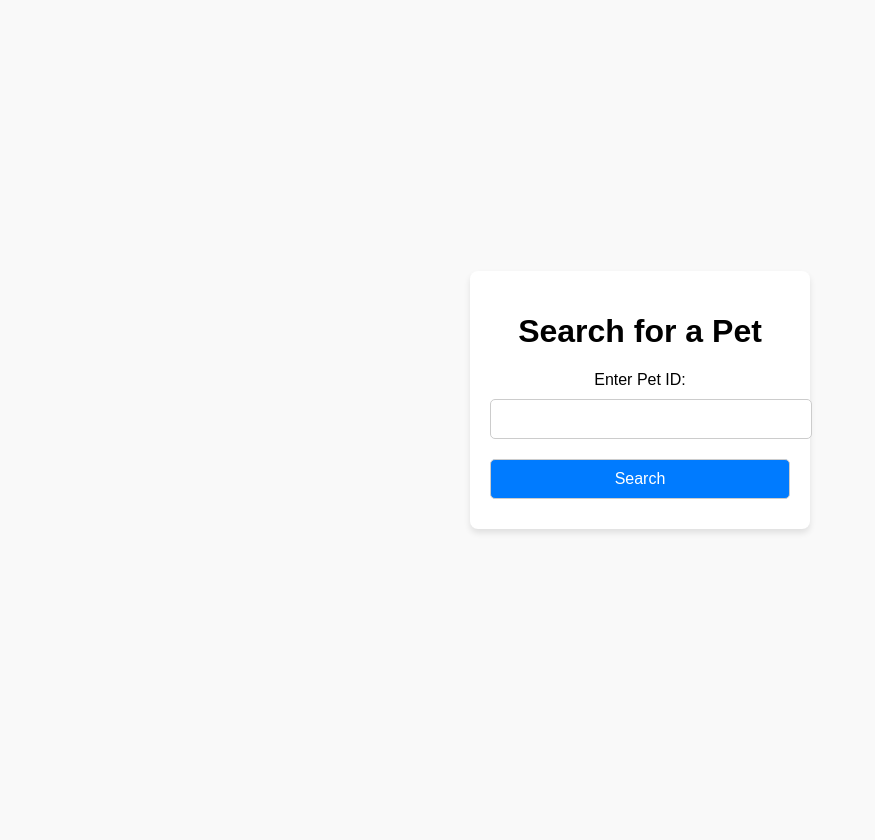
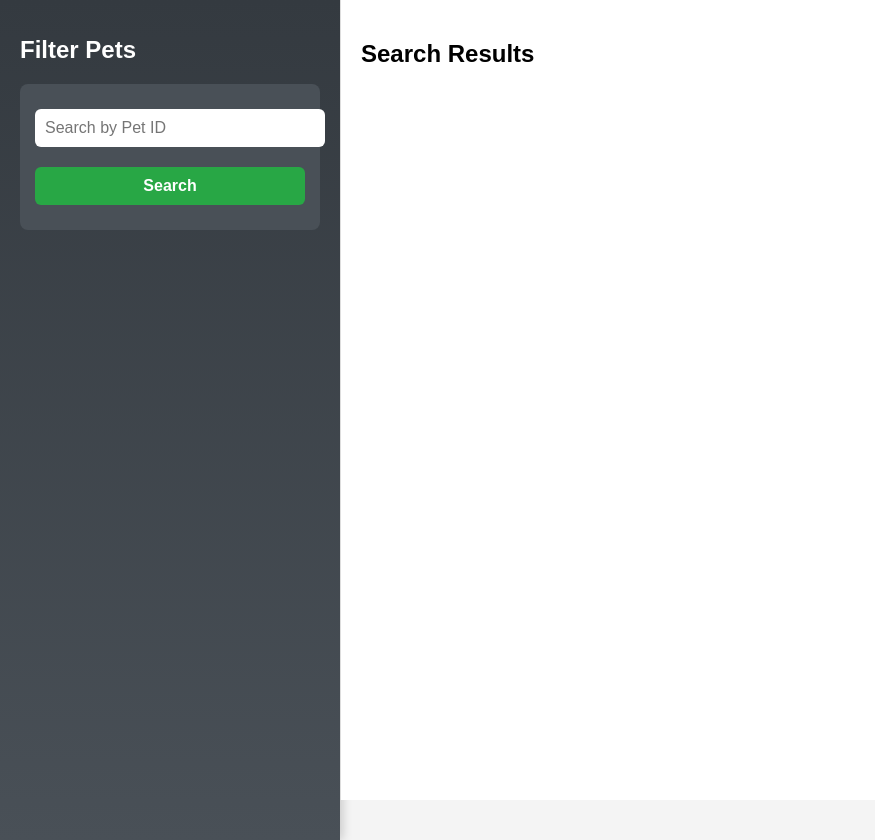
Before and after one commit to lewtondoteth/Omnia-Tools, a Flask app: page / in a window 1280 px wide. Shown: the whole page, without its empty margins (0-875 px from the left). Before the commit the page ends 533 px from the top, so only its background shows below. Run offline with Flask 3, Linux system fonts and the light colour scheme; data that the repository does not hold is empty.

Commit message:
updated layout of search

```diff
--- a/app.py
+++ b/app.py
@@ -1,53 +1,52 @@
 from flask import Flask, request, render_template
 import sqlite3
-import json
 
 app = Flask(__name__)
 
+def get_unique_attributes():
+    """Fetch all unique attributes and their values."""
+    conn = sqlite3.connect('pixlpets1.db')
+    cursor = conn.cursor()
+    cursor.execute("SELECT DISTINCT trait_type, value FROM attributes")
+    attributes = cursor.fetchall()
+    conn.close()
+    grouped_attributes = {}
+    for trait_type, value in attributes:
+        if trait_type and value:  # Ensure both trait_type and value are non-empty
+            grouped_attributes.setdefault(trait_type, []).append(value)
+    return grouped_attributes
+
 @app.route('/')
 def index():
-    return render_template('index.html')
+    attributes = get_unique_attributes()
+    return render_template('index.html', attributes=attributes)
 
 @app.route('/search', methods=['POST'])
 def search():
+    selected_attributes = request.form.getlist('attributes')
     pet_id = request.form.get('pet_id')
     conn = sqlite3.connect('pixlpets1.db')
-    conn.row_factory = sqlite3.Row  # Use row factory for dict-like results
+    conn.row_factory = sqlite3.Row
     cursor = conn.cursor()
 
-    # Fetch pet details
-    cursor.execute("SELECT * FROM pets WHERE id = ?", (pet_id,))
-    pet = cursor.fetchone()
-
-    # Initialize moves and unhatched flag
-    moves = []
-    is_unhatched = False
-
-    if pet:
-        pet_dict = dict(pet)
-
-        # Parse and format the 'attributes' field if it exists
-        if 'attributes' in pet_dict:
-            attributes = json.loads(pet_dict['attributes'])
-            formatted_attributes = []
-            for item in attributes:
-                formatted_attributes.append(f"{item['trait_type']}: {item['value']}")
-                if item['trait_type'] == 'egg' and item['value'] == 'unhatched':
-                    is_unhatched = True
-
-            pet_dict['formatted_attributes'] = formatted_attributes
-
-        # If not unhatched, fetch moves
-        if not is_unhatched:
-            cursor.execute("SELECT value FROM attributes WHERE pet_id = ? AND trait_type = 'Moves'", (pet_id,))
-            moves = [row[0] for row in cursor.fetchall()]
+    if pet_id:
+        cursor.execute("SELECT id, name, image FROM pets WHERE id = ?", (pet_id,))
+        pets = cursor.fetchall()
+    elif selected_attributes:
+        query = """
+            SELECT DISTINCT pets.id, pets.name, pets.image
+            FROM pets
+            JOIN attributes ON pets.id = attributes.pet_id
+            WHERE attributes.value IN ({})
+        """.format(','.join('?' * len(selected_attributes)))
+        cursor.execute(query, selected_attributes)
+        pets = cursor.fetchall()
+    else:
+        cursor.execute("SELECT id, name, image FROM pets")
+        pets = cursor.fetchall()
 
     conn.close()
-
-    if pet:
-        return render_template('result.html', pet=pet_dict, moves=moves, is_unhatched=is_unhatched)
-    else:
-        return render_template('result.html', error="Pet not found")
+    return render_template('results.html', pets=pets)
 
 if __name__ == '__main__':
     app.run(debug=True)
--- a/templates/index.html
+++ b/templates/index.html
@@ -6,49 +6,176 @@
     <title>Pet Search</title>
     <style>
         body {
-            font-family: Arial, sans-serif;
+            font-family: 'Arial', sans-serif;
             margin: 0;
             padding: 0;
-            background-color: #f9f9f9;
+            background-color: #f4f4f4;
             display: flex;
-            justify-content: center;
-            align-items: center;
             height: 100vh;
+            overflow: hidden;
         }
-        .container {
-            background: #fff;
+        .sidebar {
+            background: linear-gradient(to bottom, #343a40, #495057);
+            color: white;
+            width: 300px;
+            height: 100%;
             padding: 20px;
+            box-shadow: 2px 0 10px rgba(0, 0, 0, 0.2);
+            overflow-y: auto;
+        }
+        .sidebar h1 {
+            font-size: 24px;
+            margin-bottom: 20px;
+            color: #ffffff;
+        }
+        .search-box {
+            margin-bottom: 20px;
+            background-color: #495057;
+            padding: 15px;
             border-radius: 8px;
-            box-shadow: 0 4px 6px rgba(0, 0, 0, 0.1);
-            text-align: center;
-            width: 300px;
         }
-        input, button {
+        .search-box input, .search-box button {
             width: 100%;
             padding: 10px;
             margin: 10px 0;
-            border: 1px solid #ccc;
-            border-radius: 5px;
+            border: none;
+            border-radius: 6px;
             font-size: 16px;
         }
-        button {
-            background-color: #007bff;
+        .search-box button {
+            background-color: #28a745;
             color: white;
+            font-weight: bold;
             cursor: pointer;
         }
-        button:hover {
-            background-color: #0056b3;
+        .search-box button:hover {
+            background-color: #218838;
+        }
+        fieldset {
+            border: none;
+            margin-bottom: 20px;
+        }
+        legend {
+            font-size: 18px;
+            font-weight: bold;
+            cursor: pointer;
+            padding: 10px;
+            background: #6c757d;
+            border-radius: 6px;
+            color: white;
+            display: flex;
+            justify-content: space-between;
+            align-items: center;
+        }
+        .checkbox-group {
+            display: none;
+            flex-wrap: wrap;
+            gap: 10px;
+            margin-top: 10px;
+        }
+        .checkbox-group label {
+            background-color: #f8f9fa;
+            color: #000000; /* Ensure text is visible */
+            padding: 10px;
+            border-radius: 6px;
+            display: flex;
+            align-items: center;
+            font-size: 14px;
+            cursor: pointer;
+        }
+        .checkbox-group input {
+            margin-right: 10px;
+        }
+        .content {
+            flex: 1;
+            padding: 20px;
+            overflow-y: auto;
+            background-color: #ffffff;
+            border-left: 1px solid #ddd;
+        }
+        .pet-card {
+            display: flex;
+            align-items: center;
+            margin-bottom: 20px;
+            padding: 10px;
+            border: 1px solid #ddd;
+            border-radius: 8px;
+            background-color: #f8f8f8;
+        }
+        .pet-card img {
+            width: 100px;
+            height: 100px;
+            border-radius: 8px;
+            margin-right: 20px;
+        }
+        .pet-card a {
+            text-decoration: none;
+            color: #007bff;
+            font-weight: bold;
+        }
+        .pet-card a:hover {
+            text-decoration: underline;
         }
     </style>
+    <script>
+        function toggleGroup(legendElement) {
+            const checkboxGroup = legendElement.nextElementSibling;
+            checkboxGroup.style.display = checkboxGroup.style.display === 'none' ? 'flex' : 'none';
+        }
+
+        async function fetchResults(event) {
+            event.preventDefault();
+            const formData = new FormData(event.target);
+            const response = await fetch(event.target.action, {
+                method: event.target.method,
+                body: formData
+            });
+
+            if (response.ok) {
+                const html = await response.text();
+                document.querySelector('.content').innerHTML = html;
+            } else {
+                alert('Error loading results.');
+            }
+        }
+
+        window.onload = function () {
+            const forms = document.querySelectorAll('form');
+            forms.forEach(form => form.addEventListener('submit', fetchResults));
+        };
+    </script>
 </head>
 <body>
-    <div class="container">
-        <h1>Search for a Pet</h1>
+    <div class="sidebar">
+        <h1>Filter Pets</h1>
+        <div class="search-box">
+            <form action="/search" method="POST">
+                <input type="text" id="pet-id" name="pet_id" placeholder="Search by Pet ID">
+                <button type="submit">Search</button>
+            </form>
+        </div>
         <form action="/search" method="POST">
-            <label for="pet_id">Enter Pet ID:</label>
-            <input type="text" id="pet_id" name="pet_id" required>
-            <button type="submit">Search</button>
+            {% for trait, values in attributes.items() %}
+                <fieldset>
+                    <legend onclick="toggleGroup(this)">
+                        {{ trait }} <span>&#9654;</span>
+                    </legend>
+                    <div class="checkbox-group">
+                        {% for value in values %}
+                            <label>
+                                <input type="checkbox" name="attributes" value="{{ value }}"> {{ value }}
+                            </label>
+                        {% endfor %}
+                    </div>
+                </fieldset>
+            {% endfor %}
         </form>
+    </div>
+    <div class="content">
+        <h2>Search Results</h2>
+        <div id="results-container">
+            <!-- Results will render here -->
+        </div>
     </div>
 </body>
 </html>
--- a/templates/result.html
+++ b/templates/result.html
@@ -78,6 +78,9 @@
             {% if pet.image %}
                 <img src="{{ pet.image }}" alt="Pet Image" class="pet-image">
             {% endif %}
+            {% if element %}
+                <h2>Element: {{ element }}</h2>
+            {% endif %}
             {% if not is_unhatched %}
                 <h2>Moves</h2>
                 <div class="moves-grid">
```
Also changed, not shown: templates/results.html (added, +66 -0 lines), updateHatchedPets.py (added, +170 -0 lines), 2 other files.
